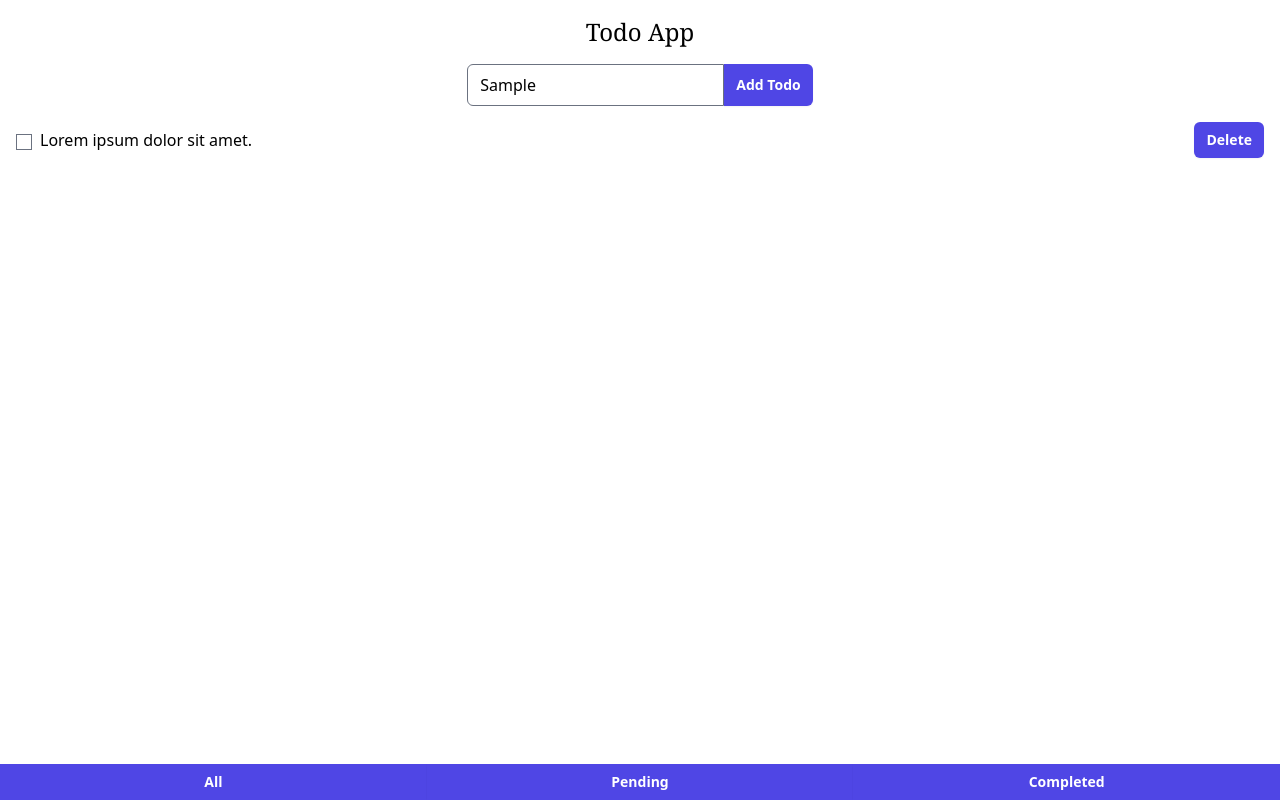
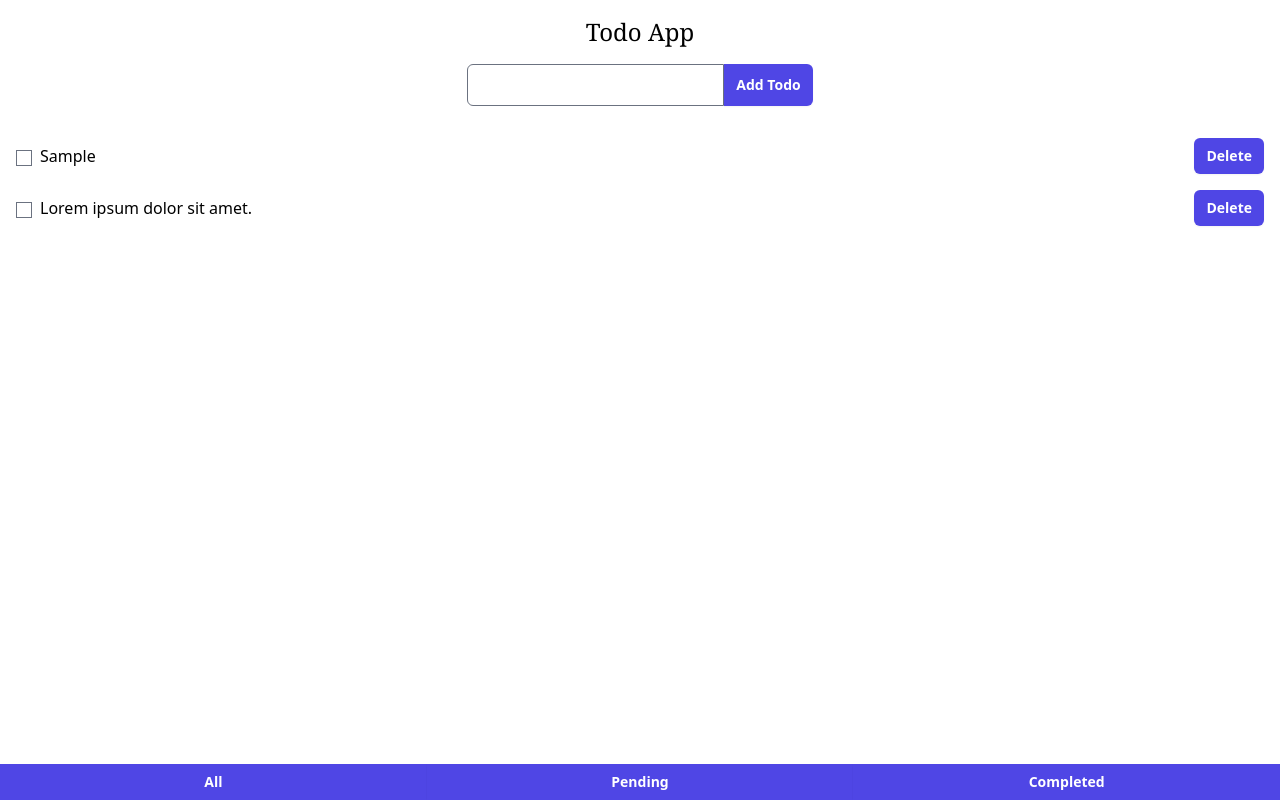
Before and after one commit to dharmikpatel21/Todo-Application, a React app: page / in a window 1280 px wide. Both pictures are taken after typing "Sample" into the empty fields and a click on the button "Add Todo". Built offline with nearby package versions, Linux system fonts and the light colour scheme.

Commit message:
add text button completed

```diff
--- a/src/Todo App/index.jsx
+++ b/src/Todo App/index.jsx
@@ -1,12 +1,31 @@
-import React, { Component } from 'react';
+import React, { Component, createRef } from 'react';
 
 export default class Todo extends Component {
-    state = {};
+    state = {
+        todoList: [],
+    };
+    inputRef = createRef();
+    addTodo = (e) => {
+        e.preventDefault();
+        const todoText = this.inputRef.current;
+        if (todoText) {
+            this.setState(
+                ({ todoList }) => ({
+                    todoList: [...todoList, todoText.value],
+                }),
+                () => {
+                    this.inputRef.current.value = '';
+                },
+            );
+        }
+    };
     render() {
+        const { todoList } = this.state;
+        console.log('render');
         return (
             <div className="flex flex-col items-center h-screen">
                 <h1 className="text-2xl font-serif my-4">Todo App</h1>
-                <form className="flex">
+                <form className="flex" onSubmit={this.addTodo}>
                     <div>
                         <label htmlFor="todoText" className="sr-only">
                             Todo Text
@@ -15,13 +34,35 @@ export default class Todo extends Component {
                             type="text"
                             id="todoText"
                             className="rounded-l-md"
+                            ref={this.inputRef}
                         />
                     </div>
-                    <button type="button" className="btn rounded-l-none">
+                    <button type="Submit" className="btn rounded-l-none">
                         Add Todo
                     </button>
                 </form>
                 <div className="w-full my-4 flex-1">
+                    {todoList.map((item) => {
+                        return (
+                            <div className="flex items-center m-4">
+                                <div>
+                                    <label
+                                        htmlFor="isCompleted"
+                                        className="sr-only"
+                                    >
+                                        is Completed
+                                    </label>
+                                    <input
+                                        type="checkbox"
+                                        name="isCompleted"
+                                        id="isCompleted"
+                                    />
+                                </div>
+                                <p className="flex-1 px-2">{item}</p>
+                                <button className="btn">Delete</button>
+                            </div>
+                        );
+                    })}
                     <div className="flex items-center mx-4">
                         <div>
                             <label htmlFor="isCompleted" className="sr-only">
@@ -39,11 +80,17 @@ export default class Todo extends Component {
                         <button className="btn">Delete</button>
                     </div>
                 </div>
-                <div className='w-full flex'>
-                        <button type="button"className='btn rounded-none flex-1'>All</button>
-                        <button type="button"className='btn rounded-none flex-1'>Pending</button>
-                        <button type="button"className='btn rounded-none flex-1'>Completed</button>
-                    </div>
+                <div className="w-full flex">
+                    <button type="button" className="btn rounded-none flex-1">
+                        All
+                    </button>
+                    <button type="button" className="btn rounded-none flex-1">
+                        Pending
+                    </button>
+                    <button type="button" className="btn rounded-none flex-1">
+                        Completed
+                    </button>
+                </div>
             </div>
         );
     }
```
